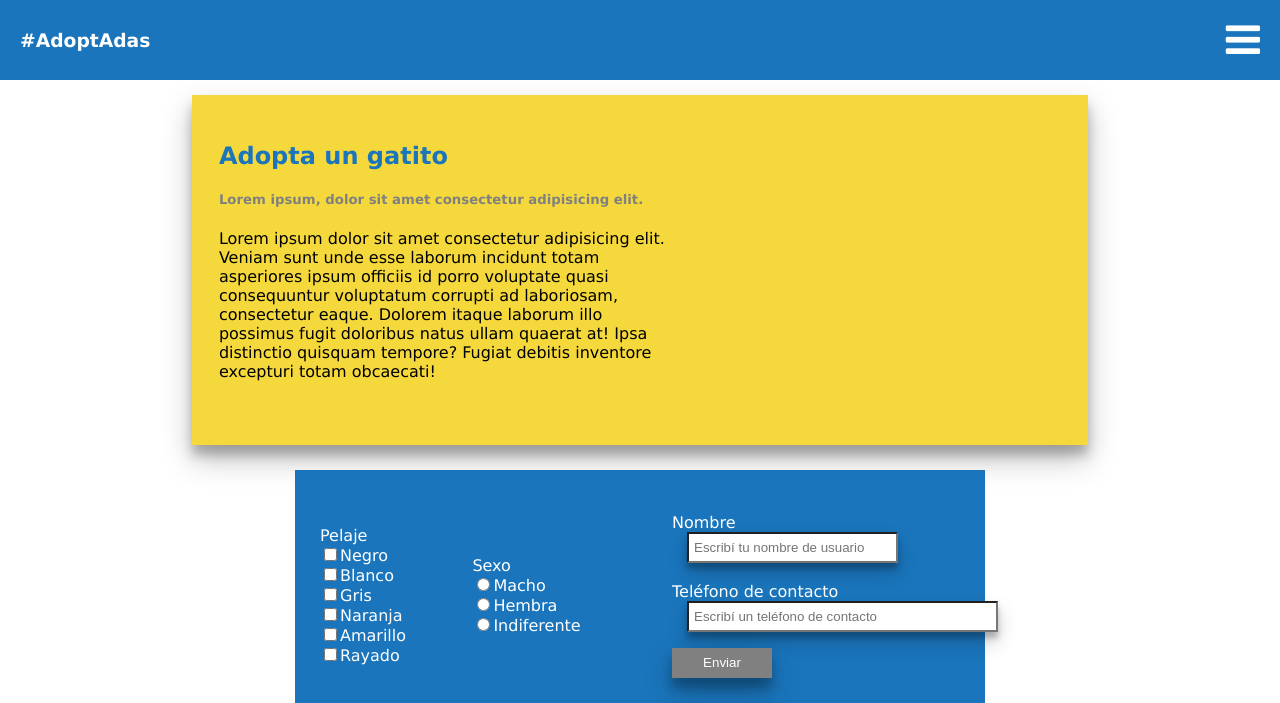
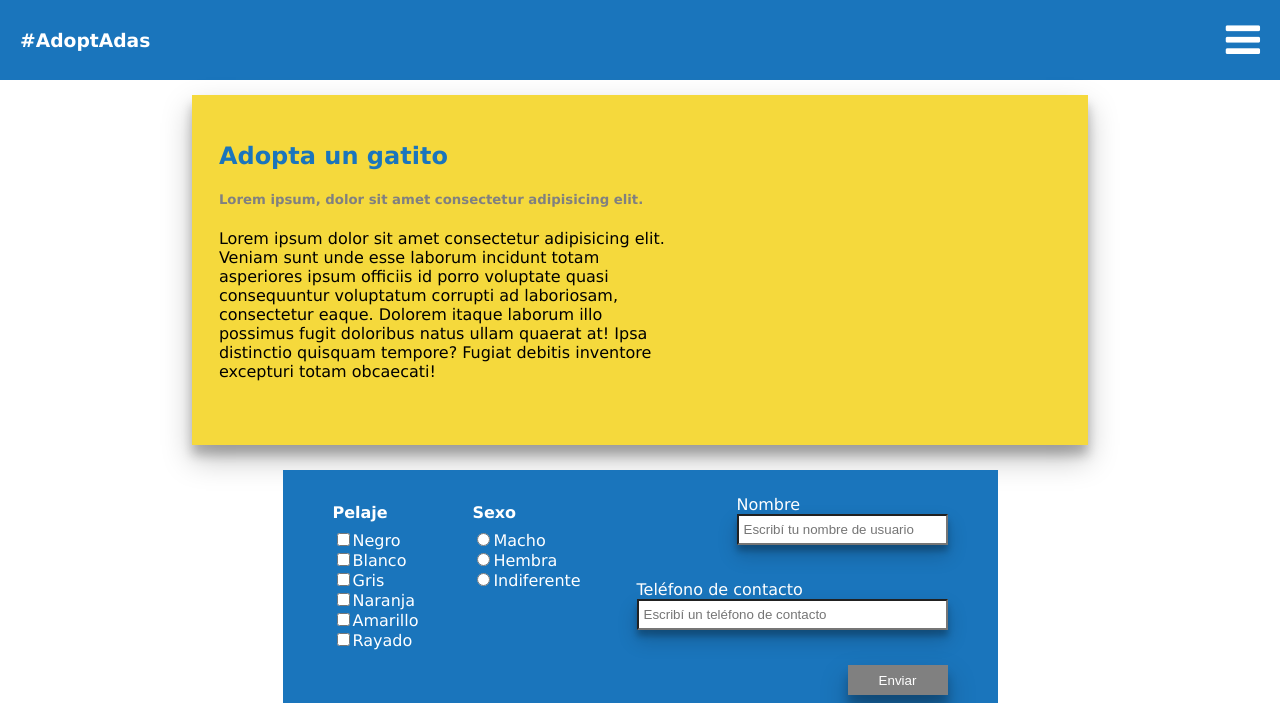
Before and after one commit to ma-ivana/Clase_64_DOM, a plain HTML site: page index.html in a window 1280 px wide. Shown: the top 703 px of the page. Drawn offline with Linux system fonts and the light colour scheme.

Commit message:
"Form formatting update"

```diff
--- a/index.html
+++ b/index.html
@@ -36,34 +36,35 @@
 
     <div class=formulario>
   <form action="testURL.com" method="post">
-    <label for="checkbox" class="pelajes"><span>Pelaje</span><br>
-        <div class="pelaje1">
+    <label for="checkbox" ><span class="pelajes">Pelaje</span><br>
             <input type="checkbox" name="pelaje" value="negro">Negro<br>
             <input type="checkbox" name="pelaje" value="blanco">Blanco<br>
             <input type="checkbox" name="pelaje" value="gris">Gris<br>
-        </div>
-        <div class="pelaje2">
-        <input type="checkbox" name="pelaje" value="naranja">Naranja<br>
+            <input type="checkbox" name="pelaje" value="naranja">Naranja<br>
         <input type="checkbox" name="pelaje" value="amarillo">Amarillo<br>
         <input type="checkbox" name="pelaje" value="rayado">Rayado<br>
-        </div>
-    </label><br><br>
-    <label for="checkbox" class="sexo"><span>Sexo</span><br>
+    </label>
+    <label for="checkbox"><span class="sexo">Sexo</span><br>
         <div>
         <input type="radio" name="sexo" value="macho">Macho<br>
         <input type="radio" name="sexo" value="hembra">Hembra<br>
         <input type="radio" name="sexo" value="indif">Indiferente<br>
         </div>
-    </label><br><br>
+    </label>
     <div class="textoForm">
-    <label for="username">Nombre
-      <input type="text" id="username" required placeholder="Escribí tu nombre de usuario" name="username">
-    </label><br><br>
-    <label for="telefono">Teléfono de contacto
-      <input type="number" id="telefono" required placeholder="Escribí un teléfono de contacto" name="telefono">
-    </label>
-    <p id="informacion"></p>
-    <button type="submit">Enviar</button>
+        <div class="textoForm1">
+            <label for="username">Nombre<br>
+            <input type="text" id="username" required placeholder="Escribí tu nombre de usuario" name="username">
+            </label>
+        </div>
+        <div class="textoForm2">
+            <label for="telefono">Teléfono de contacto<br>
+            <input type="number" id="telefono" required placeholder="Escribí un teléfono de contacto" name="telefono">
+            </label>
+        </div>
+        <div class="textoForm3">
+            <button type="submit">Enviar</button>
+        </div>
     </div>
   </form>
   </div>
--- a/main.js
+++ b/main.js
@@ -1,6 +1,3 @@
-//recorrer el array
-//por cada usuario, crear una card con sus datos
-//manejar sistema de likes para que el clic en cada foto de usuarios, le dé likes solo a ese usuario
 const gatos = [
   {
     name: "Rodolfo",
--- a/style.scss
+++ b/style.scss
@@ -83,24 +83,31 @@ body {
       background-color: $colorAzul;
       width: 50%;
       height: 200px;
-      padding: 25px;
+      padding: 25px 25px 25px 50px;
       color: $colorBlanco;
-      @include flexBetween;
+      // @include flexBetween;
+      display: flex;
+      flex-direction: row;
+      justify-content: space-between;
 
-      .pelajes .sexo {
-        @include flexBetween;
-        width: 25%;
+      .pelajes, .sexo {
+        font-weight: bold;
+        line-height: 35px;
       }
 
       .textoForm {
         width: 45%;
-        padding-left:25px;
+        padding: 0px 25px;
+        display: flex;
+        justify-content: space-between;
+        align-items: flex-end;
+        flex-direction: column;
         input[type='text'] {
           width: 200px;
           height: 25px;
           padding-left: 5px;
           box-shadow: $boxShadowForm;
-          margin-left: 15px;
+          // margin-left: 15px;
         }
 
         input[type="number"] {
@@ -108,7 +115,7 @@ body {
           height: 25px;
           padding-left: 5px;
           box-shadow: $boxShadowForm;
-          margin-left: 15px;
+          // margin-left: 15px;
         }
 
         button {
@@ -248,15 +255,15 @@ footer {
   justify-content: center;
   align-items: center;
 
-  .containerRedes {
-      i {
-          //color: black;
-      }
-  }
-  .containerCopyright {
-      i, p {
-          // color: black;
-      }
-  }
+  // .containerRedes {
+  //     i {
+  //         //color: black;
+  //     }
+  // }
+  // .containerCopyright {
+  //     i, p {
+  //         // color: black;
+  //     }
+  // }
 }
 }
```
Also changed, not shown: style.css, 1 other file.
